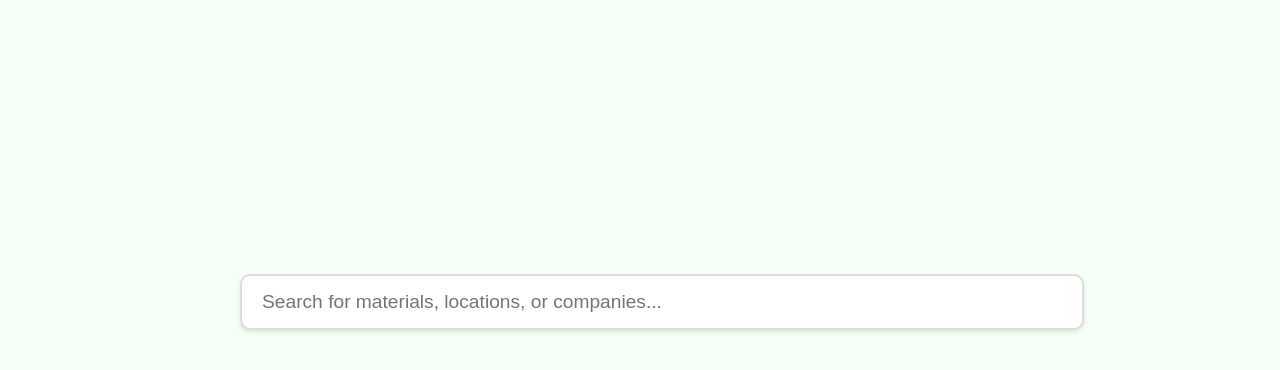
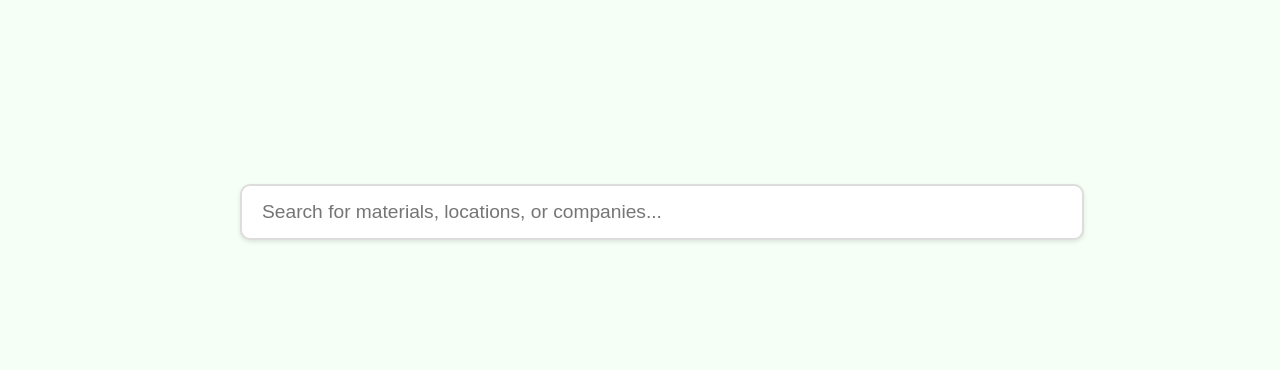
Before and after one commit to nelsonrandy111/SkanskaBuyPage, a plain HTML site: page index.html in a window 1280 px wide. Shown: the part 38-408 px from the top of the page. Drawn offline with Linux system fonts and the light colour scheme.

Commit message:
Add files via upload

```diff
--- a/style.css
+++ b/style.css
@@ -55,7 +55,7 @@ main {
     justify-content: center;
     align-items: center;
     margin-top: 0px; /* Move the search bar higher */
-    height: calc(100vh - 120px); /* Adjust to maintain balance */
+    height: calc(100vh - 300px); /* Adjust to maintain balance */
 }
 
 #search-section {
```
